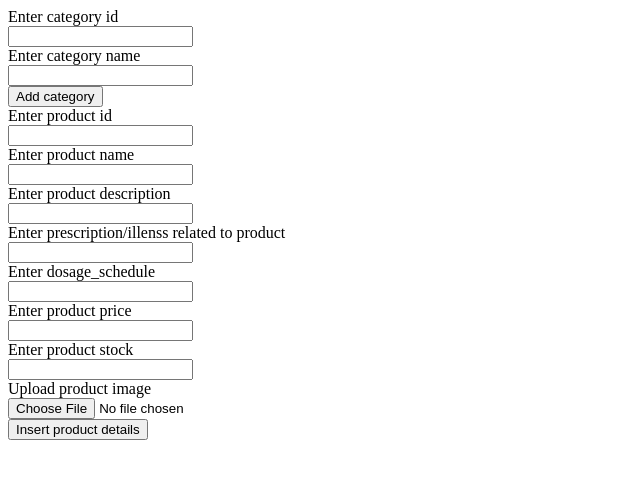
After one commit to YarmikPatel/Online-Medical-Store, a PHP site: page /add_product.php in a window 1280 px wide. The commit adds this page. Shown: the top 479 px of the page, without its empty margins (0-640 px from the left). Run offline with PHP 8.4, Linux system fonts and the light colour scheme; the visitor is signed in with stand-in values (Sample User, id 1).

Commit message:
Refactoring managing inventory feature inserting category is done now product is remaining in add_product.php via manage_inventory.php in backend folder

```diff
--- /dev/null
+++ b/Backend/add_product.php
@@ -0,0 +1,141 @@
+<?php
+    include('admin_session.php');
+    include('connection.php');
+
+    $showproductform = false;
+    if($_SERVER["REQUEST_METHOD"]=="POST"){
+        $category_id = $conn->real_escape_string($_POST['category_id']);
+        $name = $conn->real_escape_string($_POST['name']);
+
+        //SQL query to post data into database.
+        $sql = "INSERT INTO `category` (`category_id`,`name`) VALUES ('$category_id','$name')";
+        $result = mysqli_query($conn,$sql);
+        //Verifying the data from database.
+        if($result){
+             // Get the last inserted ID
+            // $last_id = $conn->insert_id;
+
+            // Set session variables
+            $_SESSION['category_id'] = $category_id;
+            $_SESSION['name'] = $name;
+            $showproductform = true;
+            // $_SESSION['user_email'] = $email;
+            // header("location:admin_dashboard.php");
+            echo "Category records inserted successfully";
+        }
+        else{
+            echo "Records not inserted successfully";
+        }
+    }
+
+
+    // if($_SERVER["REQUEST_METHOD"]=="POST" && isset($_POST['save_product'])){
+    //     $pid = $conn->real_escape_string($_POST['pid']);
+    //     $category_id = $conn->real_escape_string($_POST['category_id']);
+    //     $pname = $conn->real_escape_string($_POST['pname']);
+    //     $descript = $conn->real_escape_string($_POST['descript']);
+    //     $illeness = $conn->real_escape_string($_POST['illeness']);
+    //     $dosage_schedule = $conn->real_escape_string($_POST['dosage_schedule']);
+    //     $price = $conn->real_escape_string($_POST['price']);
+    //     $stock = $conn->real_escape_string($_POST['stock']);
+    //     $image = $conn->real_escape_string($_POST['image']);
+
+    //     //SQL query to post data into database.
+    //     $sql = "INSERT INTO `product` (`pid`,`category_id`,`pname`,`descript`,`illeness`,`dosage_schedule`,`price`,`stock`,`image`) VALUES ('$pid','$category_id','$pname','$descript','$illeness','$dosage_schedule','$price','$stock',NULL)";
+    //     $result = mysqli_query($conn,$sql);
+    //     //Verifying the data from database.
+    //     if($result){
+    //          // Get the last inserted ID
+    //         // $last_id = $conn->insert_id;
+
+    //         // Set session variables
+    //         $_SESSION['pid'] = $pid;
+    //         $_SESSION['category_id'] = $category_id;
+    //         $_SESSION['pname'] = $pname;
+    //         $_SESSION['descript'] = $descript;
+    //         $_SESSION['illeness'] = $illeness;
+    //         $_SESSION['dosage_schedule'] = $dosage_schedule;
+    //         $_SESSION['price'] = $price;
+    //         $_SESSION['stock'] = $stock;
+    //         // $_SESSION['image'] = $image;
+    //         // $_SESSION['user_email'] = $email;
+    //         // header("location:admin_dashboard.php");
+    //         echo "Product records inserted successfully";
+    //     }
+    //     else{
+    //         echo "Records not inserted successfully";
+    //     }
+    // }
+
+    $conn->close();
+?>
+
+<!DOCTYPE html>
+<html lang="en">
+<head>
+    <meta charset="UTF-8">
+    <meta name="viewport" content="width=device-width, initial-scale=1.0">
+    <title>Add Product - Category</title>
+</head>
+<body>
+    <div class="main">
+        <div class="form">
+            <form method="post">
+                <div class="inputBx" id="category_id">
+                    Enter category id <br>
+                    <input type="text" name="category_id" id="category_id">
+                </div>
+                <div class="inputBx" id="name">
+                    Enter category name <br>
+                    <input type="text" name="name" id="name">
+                </div>
+                <div class="inputBX" id="submit">
+                    <input type="submit" value="Add category">
+                </div>
+            </form>
+        </div>
+
+        <?php if(!$showproductform):?>
+        <div class="form">
+        <form action="save_product.php" method="post">
+                <div class="inputBx" id="pid">
+                    Enter product id <br>
+                    <input type="text" name="pid" id="pid">
+                </div>
+                <div class="inputBx" id="pname">
+                    Enter product name <br>
+                    <input type="text" name="pname" id="pname">
+                </div>
+                <div class="inputBx" id="descript">
+                    Enter product description <br>
+                    <input type="text" name="descript" id="descript">
+                </div>
+                <div class="inputBx" id="illeness">
+                    Enter prescription/illenss related to product <br>
+                    <input type="text" name="illeness" id="illeness">
+                </div>
+                <div class="inputBx" id="dosage_schedule">
+                    Enter dosage_schedule <br>
+                    <input type="text" name="dosage_schedule" id="dosage_schedule">
+                </div>
+                <div class="inputBx" id="price">
+                    Enter product price <br>
+                    <input type="text" name="price" id="price">
+                </div>
+                <div class="inputBx" id="stock">
+                    Enter product stock <br>
+                    <input type="text" name="stock" id="stock">
+                </div>
+                <div class="inputBx" id="image">
+                    Upload product image <br>
+                    <input type="file" name="image" id="image">
+                </div>
+                <div class="inputBX" id="submit">
+                    <input type="submit" value="Insert product details">
+                </div>
+            </form>
+        </div>
+        <?php endif; ?>
+    </div>
+</body>
+</html>
```
Also changed, not shown: Backend/admin_dashboard.php (+0 -9 lines), Backend/manage_inventory.php (+18 -107 lines).
